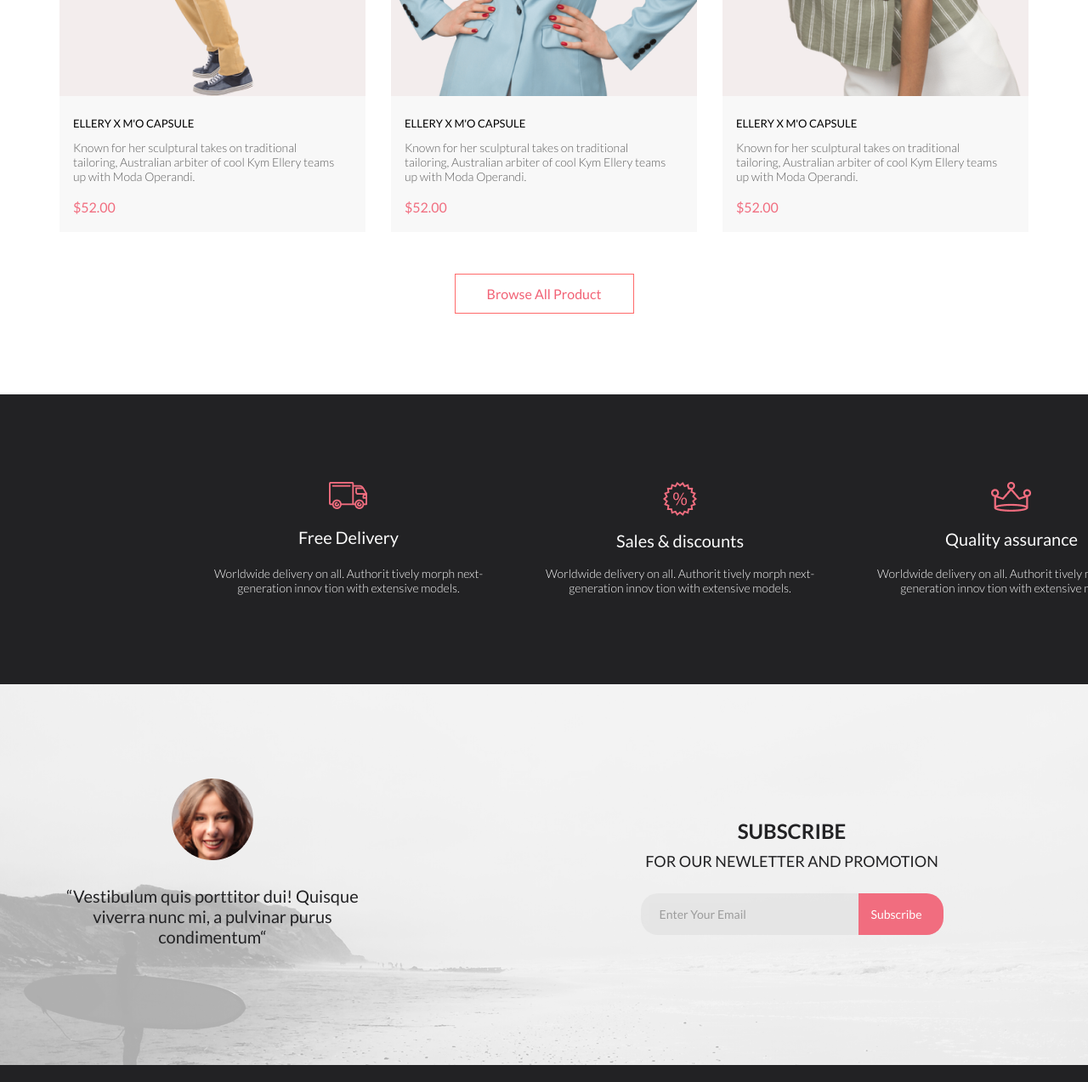
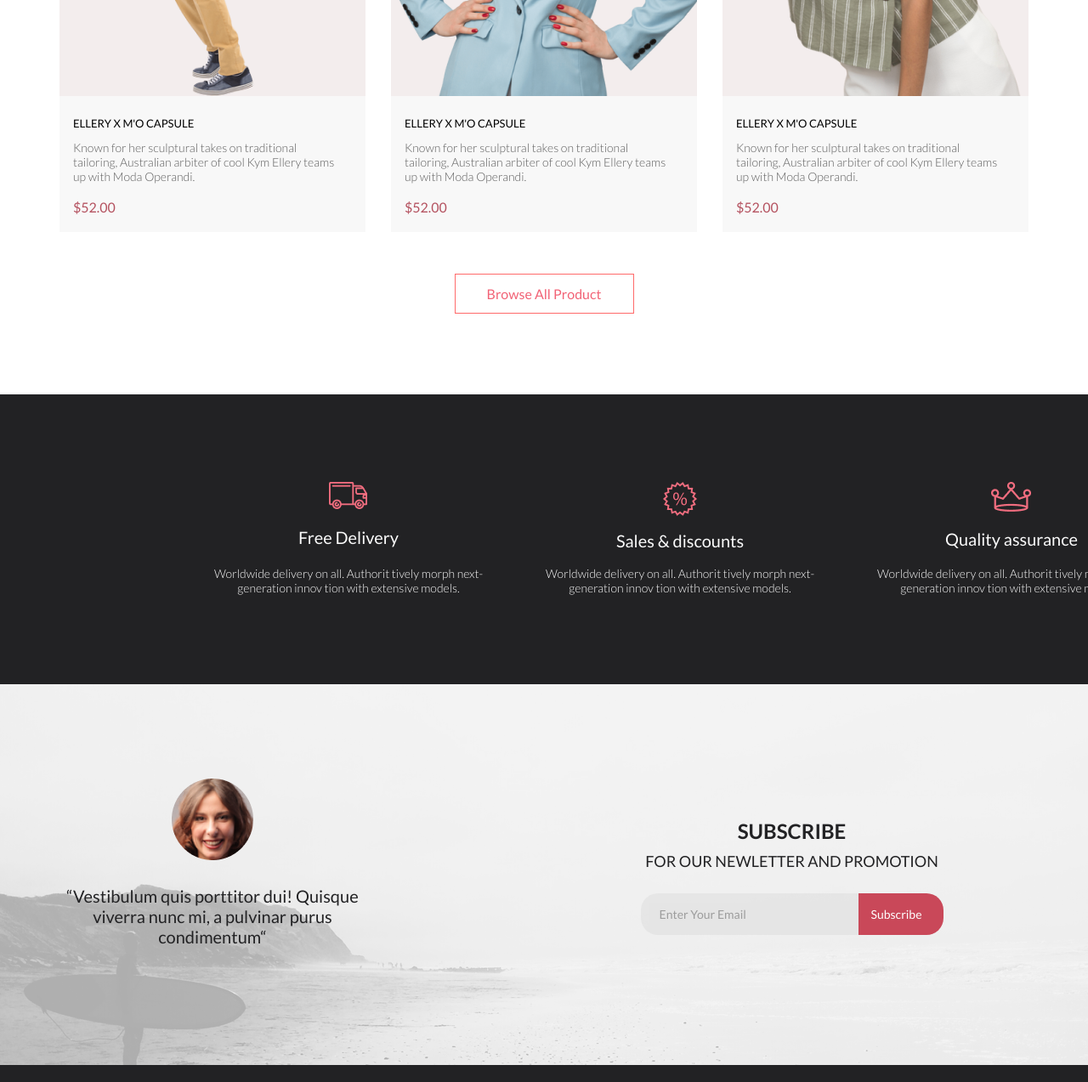
Before and after one commit to TatyanaKorolevaa/Html_Css, a plain HTML site: page index.html in a window 1280 px wide. Shown: the part 2495-3768 px from the top of the page at 85% size. Drawn offline with Linux system fonts and the light colour scheme.

Commit message:
footer__subsc__form__btn button color

```diff
--- a/style.css
+++ b/style.css
@@ -290,9 +290,6 @@ span.h2pink {
     flex-direction: column;
 }
 
-
-/*--product card hover image --*/
-
 .prod__image_cont {
     position: relative;
 }
@@ -343,9 +340,6 @@ span.h2pink {
     opacity: 1;
 }
 
-
-/*----*/
-
 .card__text {
     background-color: #f8f8f8;
     padding-left: 16px;
@@ -380,7 +374,7 @@ span.h2pink {
     font-weight: 400;
     font-size: 16px;
     line-height: 19px;
-    color: #f16d7f;
+    color: #b4515f;
 }
 
 .all__prod__button {
@@ -562,7 +556,7 @@ span.h2pink {
     display: flex;
     align-items: center;
     color: #FFFFFF;
-    background: #F16D7F;
+    background: #c94859;
     cursor: pointer;
     border-top-right-radius: 20px;
     border-bottom-right-radius: 20px;
```
